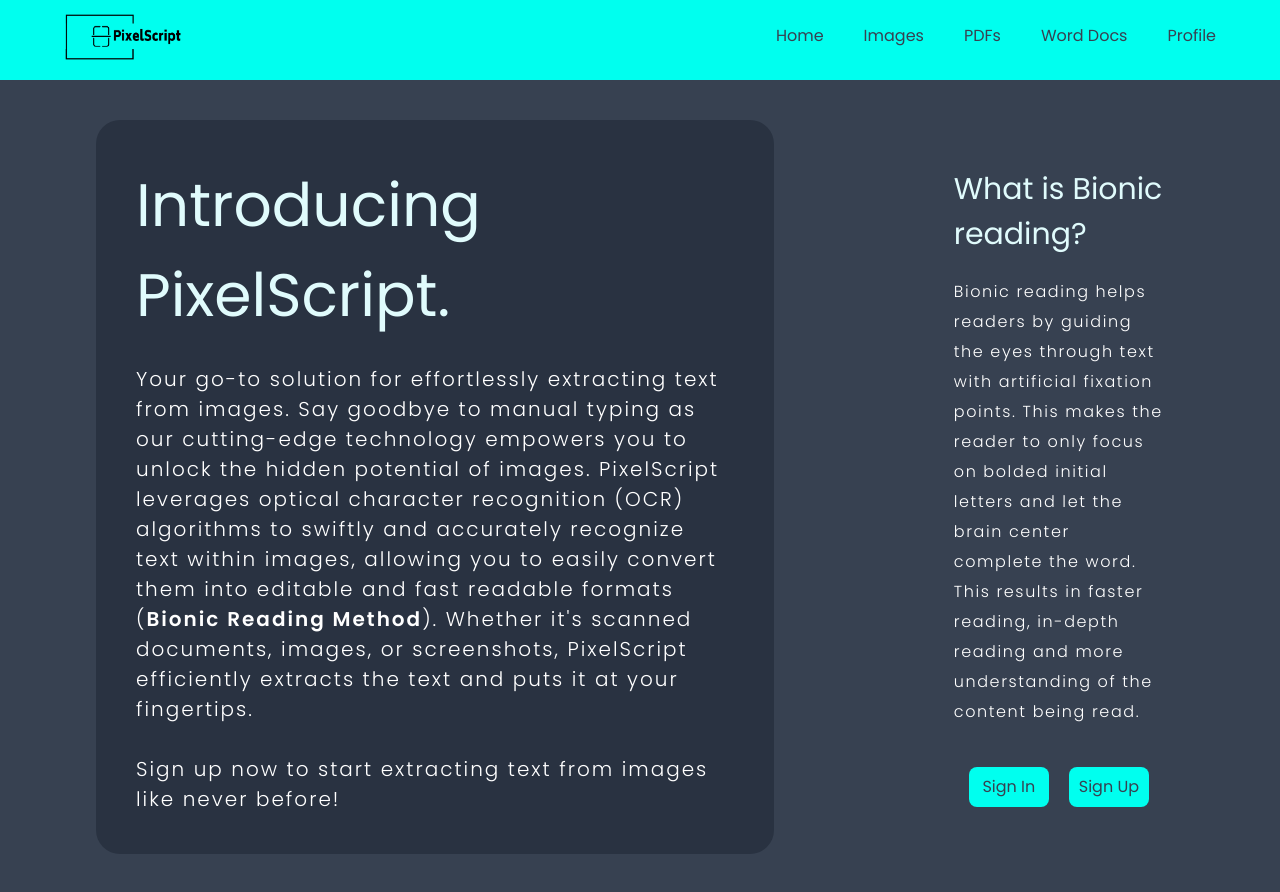
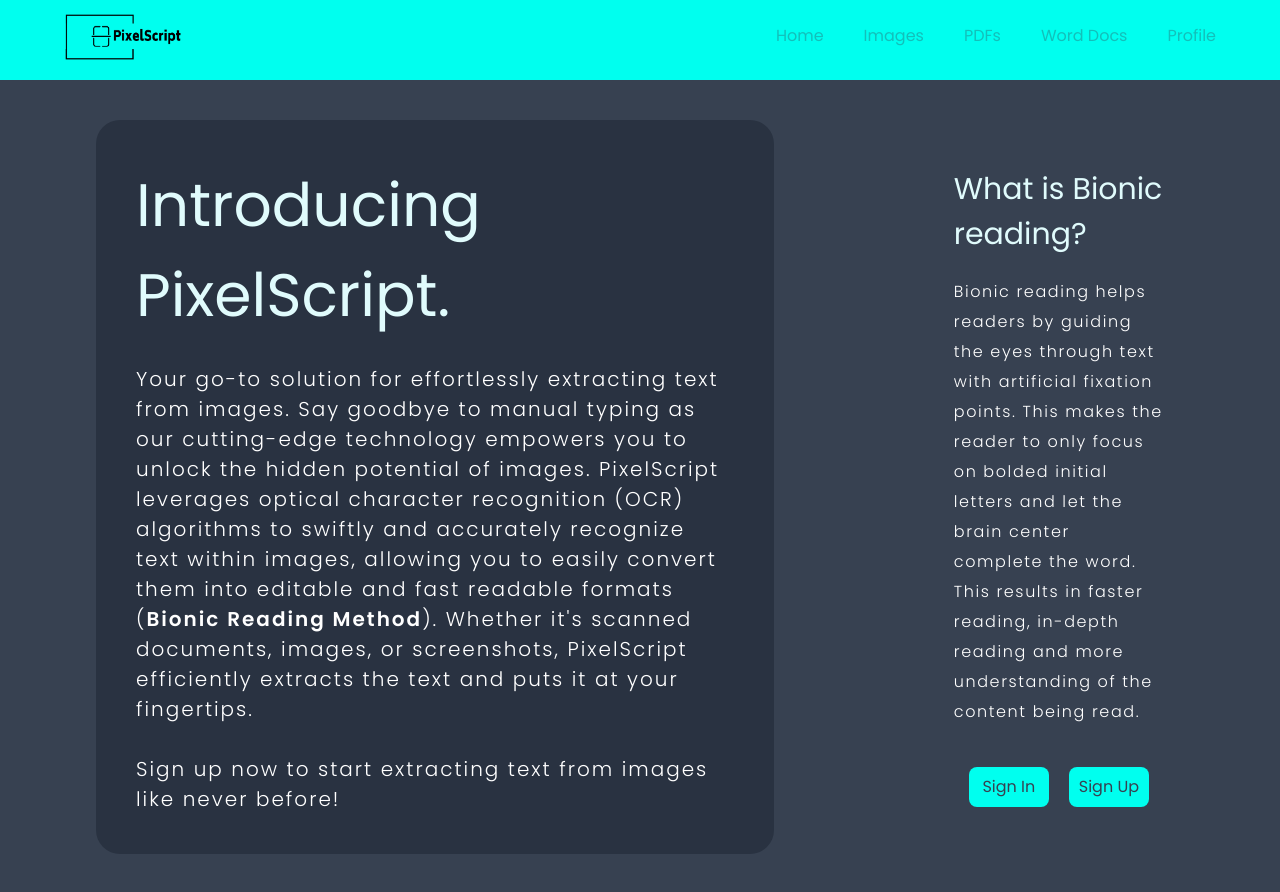
Before and after one commit to nkosinathimagagula/PixelScriptFrontend, a React (Vite) app: page / in a window 1280 px wide. Built offline with nearby package versions, Linux system fonts and the light colour scheme.

Commit message:
update nav bar to use nav link

```diff
--- a/src/components/NavBar.tsx
+++ b/src/components/NavBar.tsx
@@ -1,32 +1,38 @@
 import { useState } from "react";
+import { Link, NavLink} from "react-router-dom";
 
 import { logo, menu, close } from "../assets";
 import { navBarTabs } from "../constants/navbar";
 
 export const NavBar = () => {
-    const [active, setActive] = useState<string>("");
     const [toggle, setToggle] = useState<boolean>(false);
+
+    const access_token = localStorage.getItem("access_token");
+    const loggedIn: string = access_token ? access_token : 'undefined';
 
     return (
         <nav className="bg-[#00ffef] w-full sm:h-20 h-16 fixed sm:px-16 sm:py-2 py-1 px-5">
             <div className="w-full flex justify-between">
-                <a href="/">
+                <Link
+                    to={loggedIn !== 'undefined' ? '/home' : '/'}
+                >
                     <img src={logo} alt="logo" className="sm:w-32 sm:h-14 w-24 h-14" />
-                </a>
+                </Link>
 
                 <ul className="sm:flex hidden gap-10 py-4">
                     {navBarTabs.map((tab) => (
-                        <li
+                        <NavLink
+                            to={`/${tab.id}`}
                             key={tab.title}
-                            onClick={() => {
-                                setActive(tab.title);
+                            style={({ isActive }) => {
+                                return isActive ? { textDecoration: "underline"} : {}
                             }}
-                            className={active === tab.title ? `underline` : `text-[#374151]`}
+                            className={loggedIn !== 'undefined' ? 'text-[#374151]' : 'pointer-events-none text-[#37415155]'}
                         >
-                            <a href="#">
+                            <li>
                                 {tab.title}
-                            </a>
                             </li>
+                        </NavLink>
                     ))}
                 </ul>
 
@@ -43,18 +49,21 @@
                     <div className={`${toggle ? `flex` : `hidden`} absolute bg-[#00ffef] p-5 top-16 right-0`}>
                         <ul className="flex flex-col justify-end items-start gap-2">
                             {navBarTabs.map((tab) => (
+                                <NavLink
+                                    to={`${tab.id}`}
+                                    key={tab.title}
+                                    className={loggedIn !== 'undefined' ? 'text-[#374151]' : 'pointer-events-none text-[#37415155]'}
+                                >
                                     <li
                                         key={tab.title}
                                         onClick={() => {
-                                        setActive(tab.title);
                                             setToggle(false);
                                         }}
                                         className="text-[#374151]"
                                     >
-                                    <a href="#">
                                         {tab.title}
-                                    </a>
                                     </li>
+                                </NavLink>
                             ))}
                         </ul>
                     </div>
```
Lines whose indentation alone changed are shown as unchanged.
